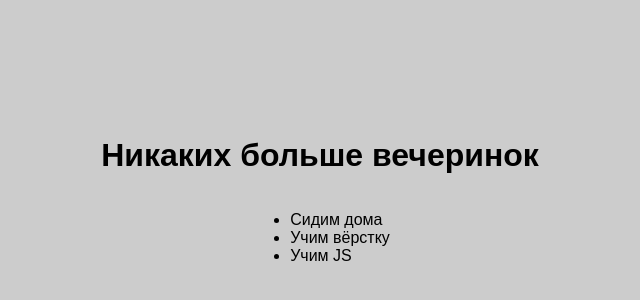
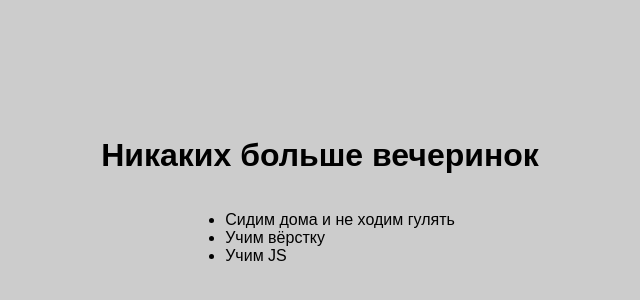
Before and after one commit to nglazov/webinar, a plain HTML site: page index.html in a window 1280 px wide. Shown: the part 202-502 px from the top of the page, without its empty margins (320-960 px from the left). Drawn offline with Linux system fonts and the light colour scheme.

Commit message:
Update index.html

```diff
--- a/index.html
+++ b/index.html
@@ -12,7 +12,7 @@
         <div class="page">
             <h1 class="page__header">Никаких больше вечеринок</h1>
             <ul class="page__list">
-                <li>Сидим дома</li>
+                <li>Сидим дома и не ходим гулять</li>
                 <li>Учим вёрстку</li>
                 <li>Учим JS</li>
             </ul>
```
